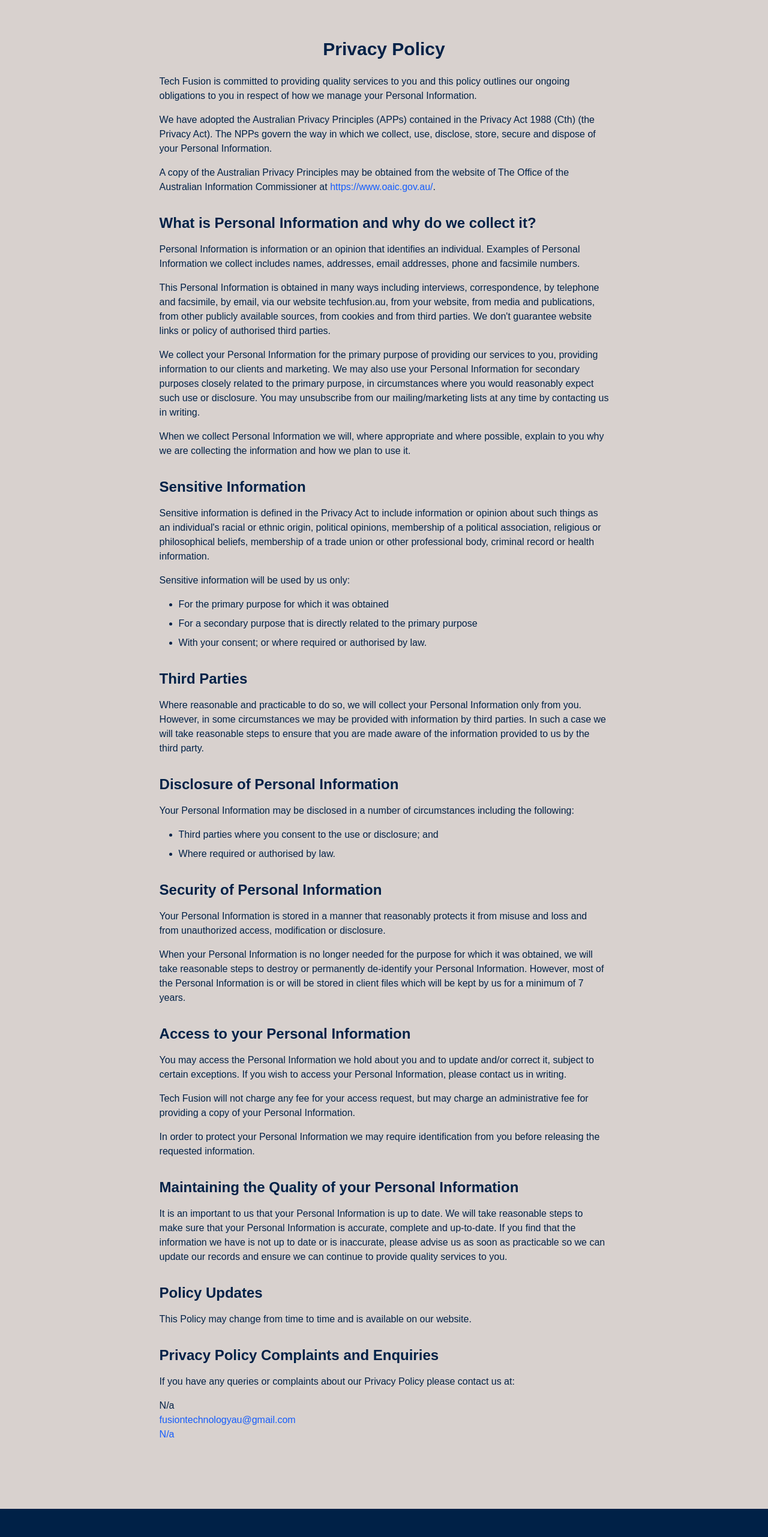
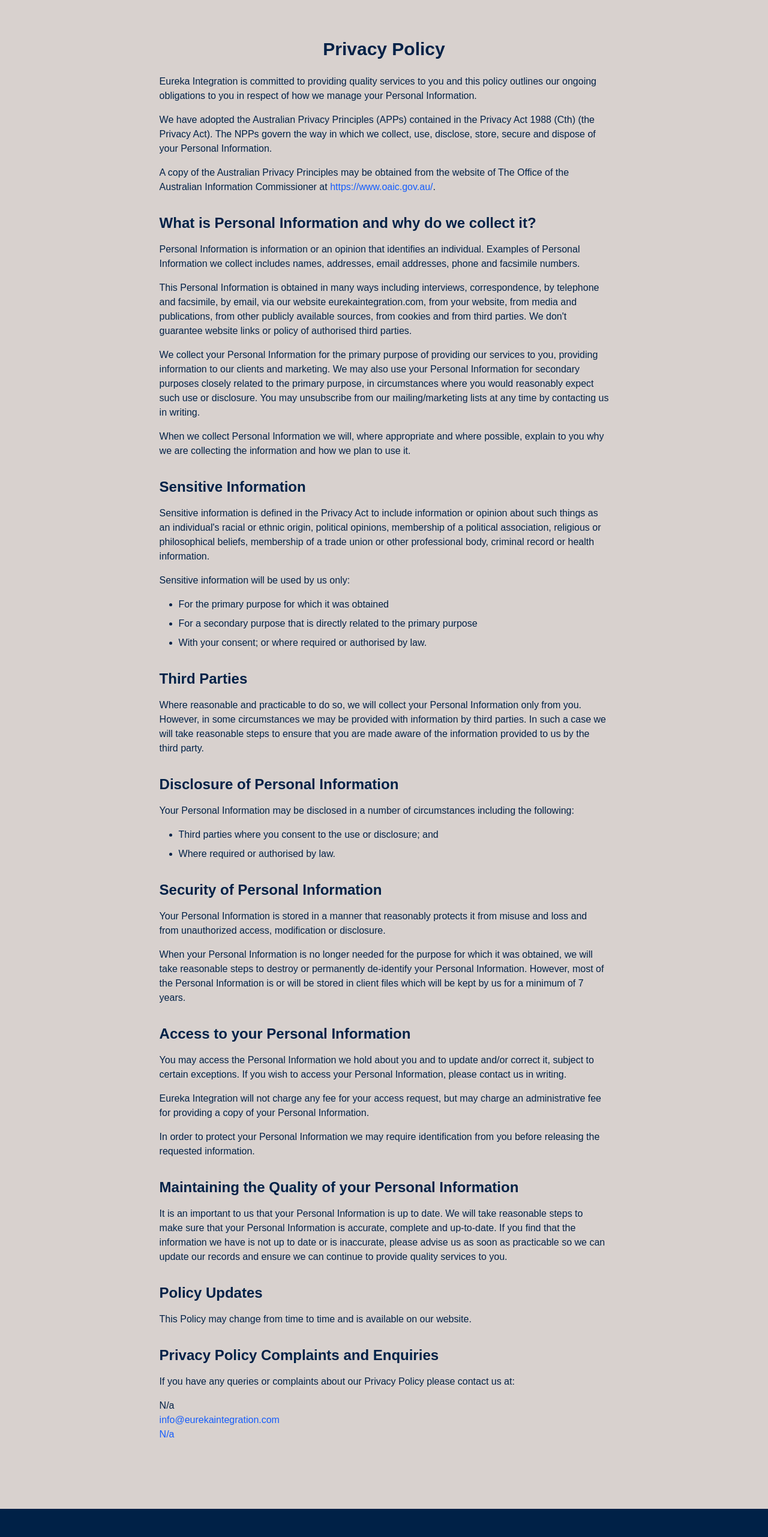
Before and after one commit to hd-marshall/eureka-integration, a Next.js app: page /privacy-policy in a window 1280 px wide. Shown: the part 200-2763 px from the top of the page at 60% size. Built offline with nearby package versions, Linux system fonts and the light colour scheme.

Commit message:
techfusion changes

```diff
--- a/src/app/cookie-policy/page.tsx
+++ b/src/app/cookie-policy/page.tsx
@@ -3,14 +3,14 @@
 import type { Metadata } from 'next';
 
 export const metadata: Metadata = {
-  title: 'Cookie Policy | Tech Fusion',
-  description: 'Cookie Policy for Tech Fusion - Learn how we use cookies and related technologies on our website.',
+  title: 'Cookie Policy | Eureka Integration',
+  description: 'Cookie Policy for Eureka Integration - Learn how we use cookies and related technologies on our website.',
 };
 
 // Cookie Policy configuration - company info
 const businessInfo = {
-  name: "Tech Fusion",
-  website: "techfusion.au"
+  name: "Eureka Integration",
+  website: "eurekaintegration.com"
 };
 
 export default function CookiePolicy() {
--- a/src/app/privacy-policy/page.tsx
+++ b/src/app/privacy-policy/page.tsx
@@ -3,15 +3,15 @@
 import type { Metadata } from 'next';
 
 export const metadata: Metadata = {
-  title: 'Privacy Policy | Tech Fusion',
-  description: 'Privacy Policy for Tech Fusion - Learn how we collect, use, and protect your personal information.',
+  title: 'Privacy Policy | Eureka Integration',
+  description: 'Privacy Policy for Eureka Integration - Learn how we collect, use, and protect your personal information.',
 };
 
 const businessInfo = {
-  name: "Tech Fusion",
-  website: "techfusion.au",
+  name: "Eureka Integration",
+  website: "eurekaintegration.com",
   address: "N/a",
-  email: "fusiontechnologyau@gmail.com",
+  email: "info@eurekaintegration.com",
   phone: "N/a"
 };
 
```
